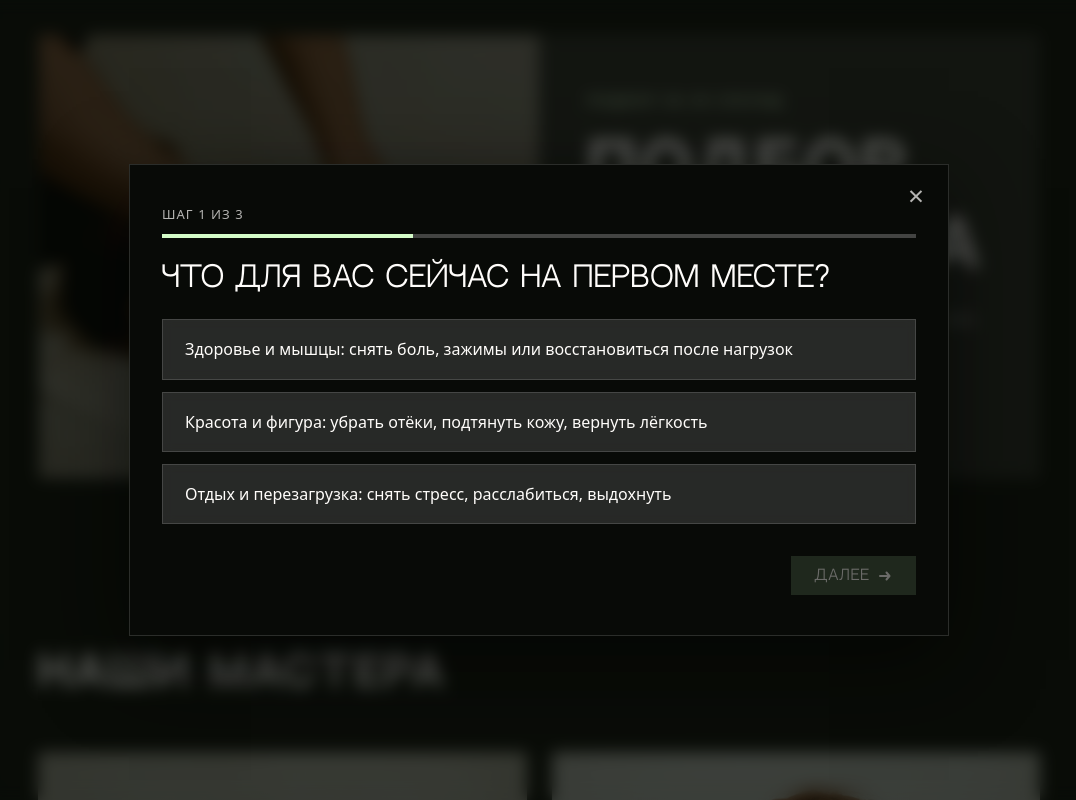
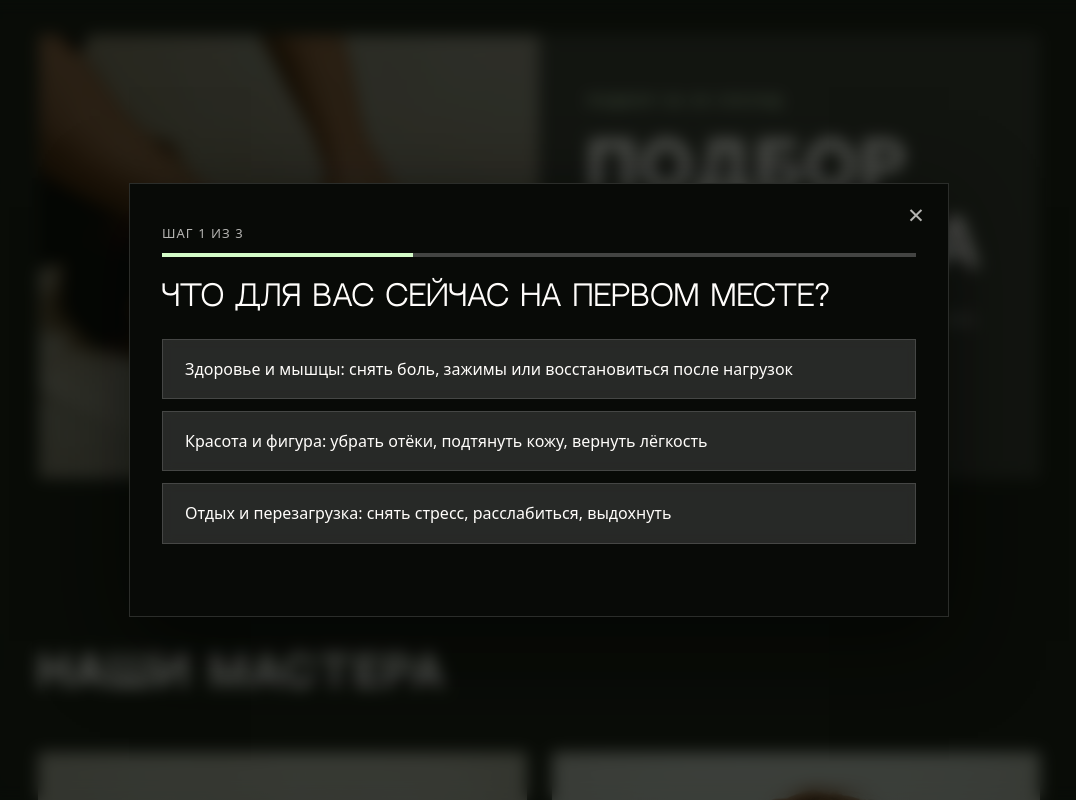
Before and after one commit to LesyaKulikov/tulsanoff, a React (Vite) app: page / in a window 1280 px wide. Both pictures are taken after a click on the button "ПОДБОР МАССАЖА". Shown: the part 3095-3895 px from the top of the page, without its empty margins (101-1177 px from the left). Built offline with nearby package versions, Linux system fonts and the light colour scheme; a web font is replaced by a local one.

Commit message:
feat(quiz): auto-advance on selection, remove continue button

```diff
--- a/src/components/Quiz/Quiz.tsx
+++ b/src/components/Quiz/Quiz.tsx
@@ -92,21 +92,30 @@ export function Quiz() {
   const currentAnswer =
     step === 0 ? category : step === 1 ? situation : pressure
 
-  const canNext =
-    step === 0 ? category !== null : step === 1 ? situation !== null : pressure !== null
+  const handleSelect = (id: string) => {
+    let nextCategory = category
+    let nextSituation = situation
+    let nextPressure = pressure
+    if (step === 0) {
+      setCategory(id as Category)
+      nextCategory = id as Category
+    } else if (step === 1) {
+      setSituation(id)
+      nextSituation = id
+    } else {
+      setPressure(id as Pressure)
+      nextPressure = id as Pressure
+    }
 
-  const handleSelect = (id: string) => {
-    if (step === 0) setCategory(id as Category)
-    else if (step === 1) setSituation(id)
-    else setPressure(id as Pressure)
-  }
-
-  const handleNext = () => {
-    if (step < 2) {
-      setStep((s) => s + 1)
-    } else if (category && situation && pressure) {
-      setResult(computeResult(category, situation, pressure))
-    }
+    // Advance automatically: selecting an answer moves to the next step
+    // (or computes the result on the last step) without an extra "continue" click.
+    window.setTimeout(() => {
+      if (step < 2) {
+        setStep((s) => s + 1)
+      } else if (nextCategory && nextSituation && nextPressure) {
+        setResult(computeResult(nextCategory, nextSituation, nextPressure))
+      }
+    }, 220)
   }
 
   const handleBack = () => {
@@ -234,16 +243,6 @@ export function Quiz() {
                   <Message id="quiz.back" />
                 </button>
               )}
-              <button
-                type="button"
-                className={styles.nextBtn}
-                onClick={handleNext}
-                disabled={!canNext}
-                data-test-id="quiz-next"
-              >
-                <Message id="quiz.next" />
-                <Arrow />
-              </button>
             </div>
           </motion.div>
         )}
```
